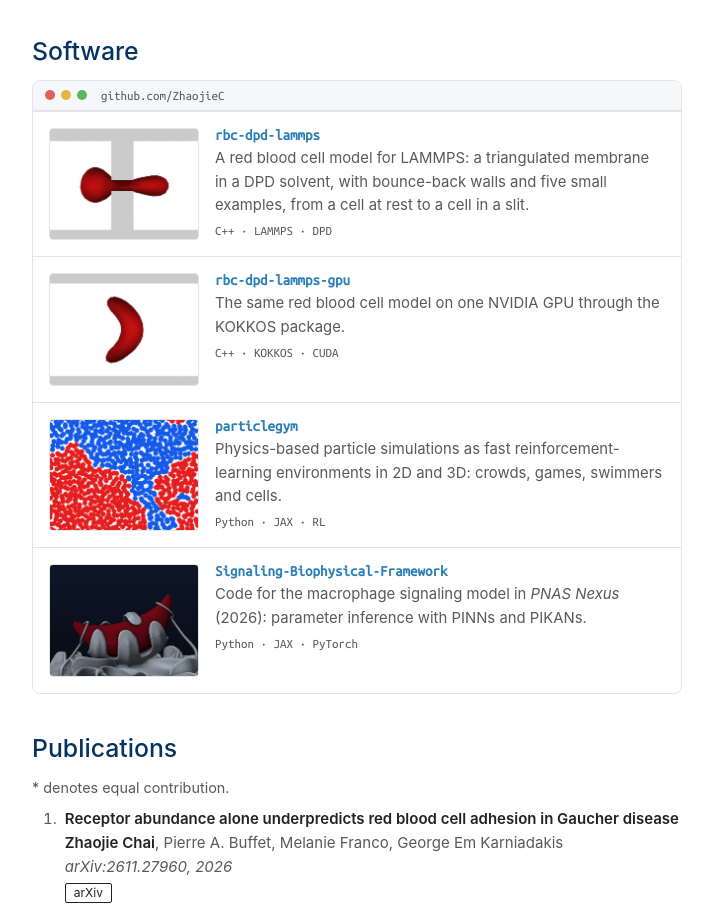
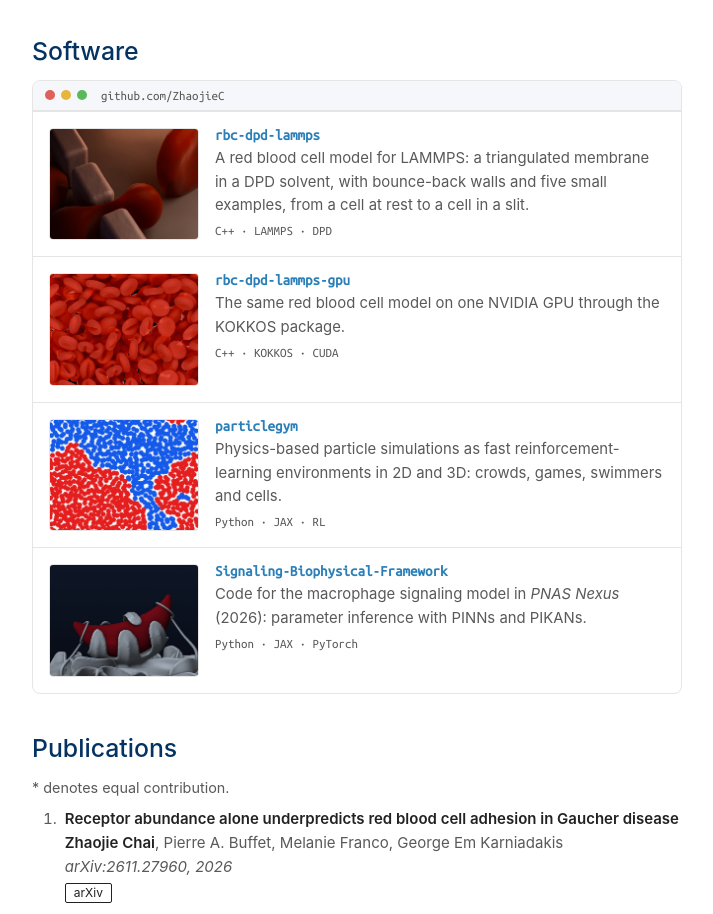
Before and after one commit to ZhaojieC/ZhaojieC.github.io, a plain HTML site: page index.html in a window 1280 px wide. Shown: the part 1668-2582 px from the top of the page, without its empty margins (432-1145 px from the left). Drawn offline with Linux system fonts and the light colour scheme.

Commit message:
Software: new thumbnails for the two rbc-dpd-lammps entries
The GIF frames from the repo examples looked plain. Use crops of our
cover renders instead: a red cell squeezing through a slit between two
blocks (Gaucher artwork) and densely packed red cells (stomatocyte
artwork).

Co-Authored-By: Claude Opus 5.5 <noreply@anthropic.com>
Claude-Session: https://claude.ai/code/session_01MA57ieMD5kroioaq1E5bny

```diff
--- a/index.html
+++ b/index.html
@@ -202,11 +202,11 @@ footer{font-size:.85rem;border-top:1px solid var(--line);padding-top:14px}
     <div class="window">
       <div class="bar"><i></i><i></i><i></i>github.com/ZhaojieC</div>
       <div class="repo">
-        <a class="thumb" href="https://github.com/ZhaojieC/rbc-dpd-lammps"><img src="assets/media/sw_rbc_dpd_lammps.jpg" width="600" height="450" loading="lazy" alt="A red cell squeezing through a slit, from the examples of rbc-dpd-lammps"></a>
+        <a class="thumb" href="https://github.com/ZhaojieC/rbc-dpd-lammps"><img src="assets/media/sw_rbc_dpd_lammps_v2.jpg" width="600" height="450" loading="lazy" alt="Rendering of a red cell squeezing through a slit between two blocks"></a>
         <div><h3><a href="https://github.com/ZhaojieC/rbc-dpd-lammps">rbc-dpd-lammps</a></h3><p>A red blood cell model for LAMMPS: a triangulated membrane in a DPD solvent, with bounce-back walls and five small examples, from a cell at rest to a cell in a slit.</p><div class="tags">C++ · LAMMPS · DPD</div></div>
       </div>
       <div class="repo">
-        <a class="thumb" href="https://github.com/ZhaojieC/rbc-dpd-lammps-gpu"><img src="assets/media/sw_rbc_dpd_lammps_gpu.jpg" width="600" height="450" loading="lazy" alt="A red cell in pressure-driven flow bends into a parachute"></a>
+        <a class="thumb" href="https://github.com/ZhaojieC/rbc-dpd-lammps-gpu"><img src="assets/media/sw_rbc_dpd_lammps_gpu_v2.jpg" width="600" height="450" loading="lazy" alt="Rendering of a dense layer of red blood cells"></a>
         <div><h3><a href="https://github.com/ZhaojieC/rbc-dpd-lammps-gpu">rbc-dpd-lammps-gpu</a></h3><p>The same red blood cell model on one NVIDIA GPU through the KOKKOS package.</p><div class="tags">C++ · KOKKOS · CUDA</div></div>
       </div>
       <div class="repo">
```
Also changed, not shown: assets/media/sw_rbc_dpd_lammps.jpg (deleted), assets/media/sw_rbc_dpd_lammps_gpu.jpg (deleted), assets/media/sw_rbc_dpd_lammps_gpu_v2.jpg (added), assets/media/sw_rbc_dpd_lammps_v2.jpg (added).
